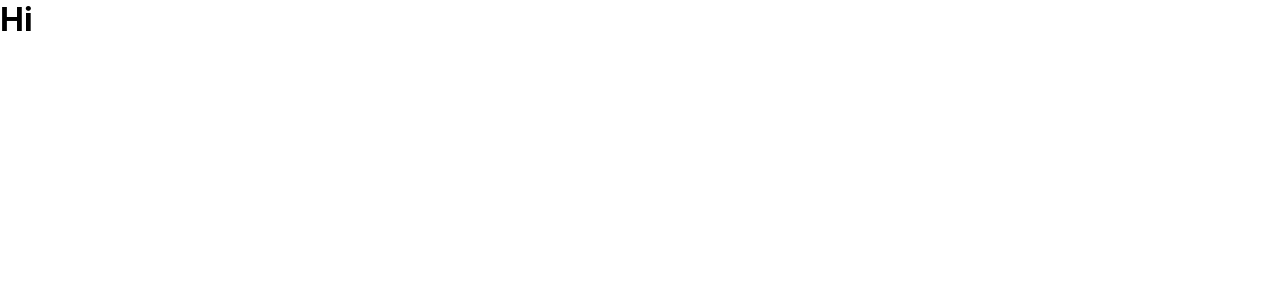
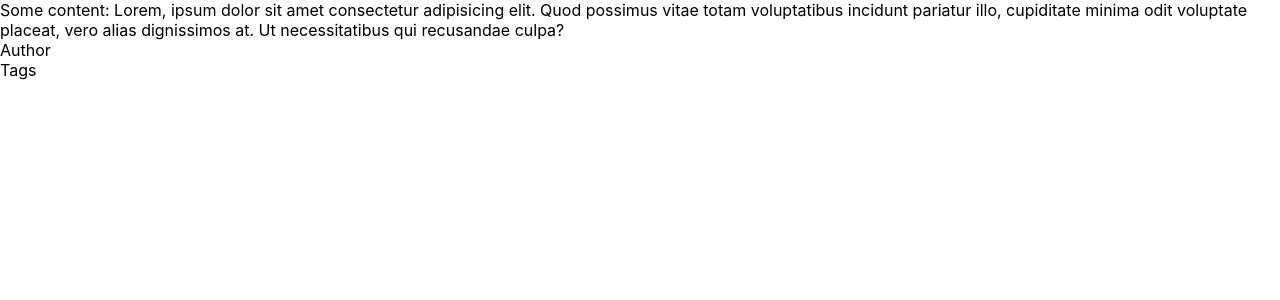
Before and after one commit to johndwatt/Quote-Collector-FrontEnd, a React (Create React App) app: page / in a window 1280 px wide. Shown: the top 300 px of the page. Built offline with nearby package versions, Linux system fonts and the light colour scheme.

Commit message:
adds static quote component

```diff
--- a/src/App.js
+++ b/src/App.js
@@ -1,9 +1,10 @@
+import Quote from "./components/Quote";
 import './App.css';
 
 function App() {
   return (
     <div className="App">
-      <h1> Hi </h1>
+      <Quote />
     </div>
   );
 }
--- a/src/components/Quote.jsx
+++ b/src/components/Quote.jsx
@@ -1 +1,13 @@
 import React from 'react';
+
+function Quote(props) {
+    return (
+        <div className="quote">
+            <p className="quote-content">Some content: Lorem, ipsum dolor sit amet consectetur adipisicing elit. Quod possimus vitae totam voluptatibus incidunt pariatur illo, cupiditate minima odit voluptate placeat, vero alias dignissimos at. Ut necessitatibus qui recusandae culpa?</p>
+            <p className="quote-author">Author</p>
+            <p className="quote-tags">Tags</p>
+        </div>
+    );
+}
+
+export default Quote;
```
